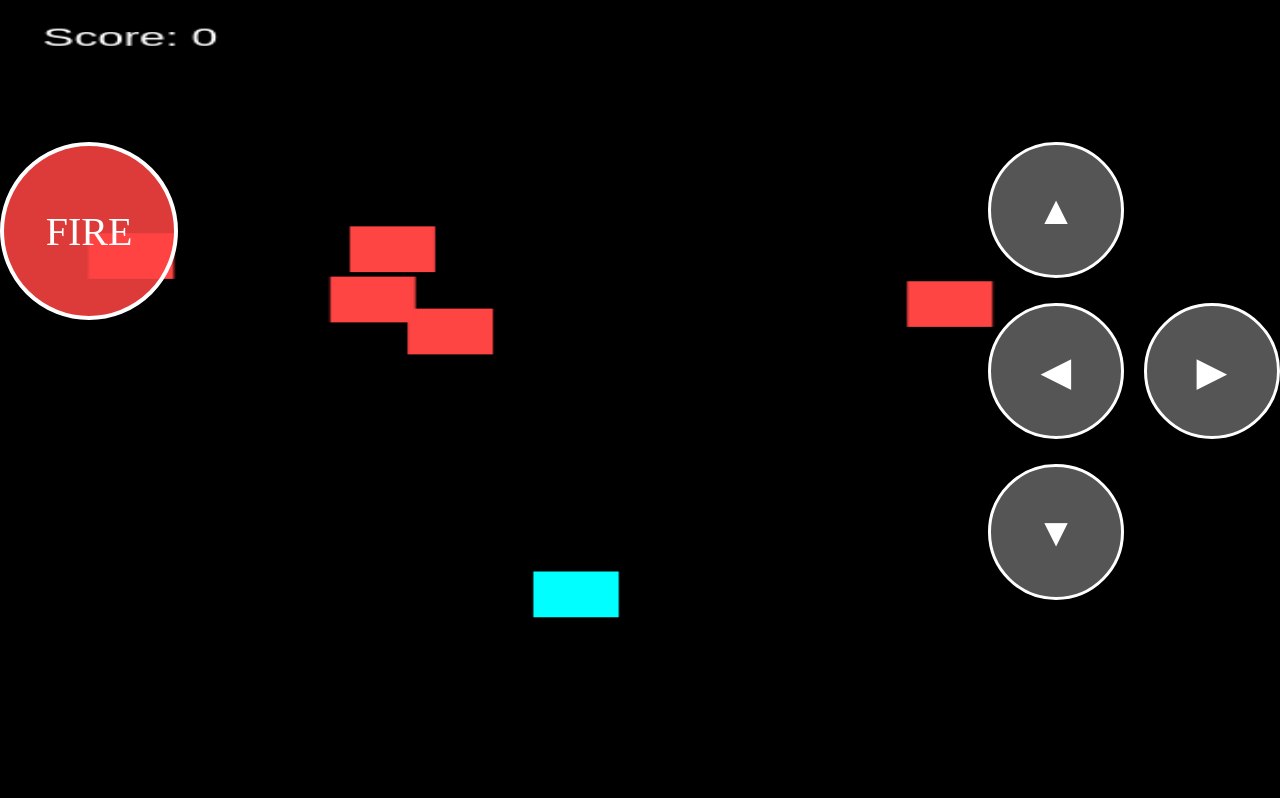
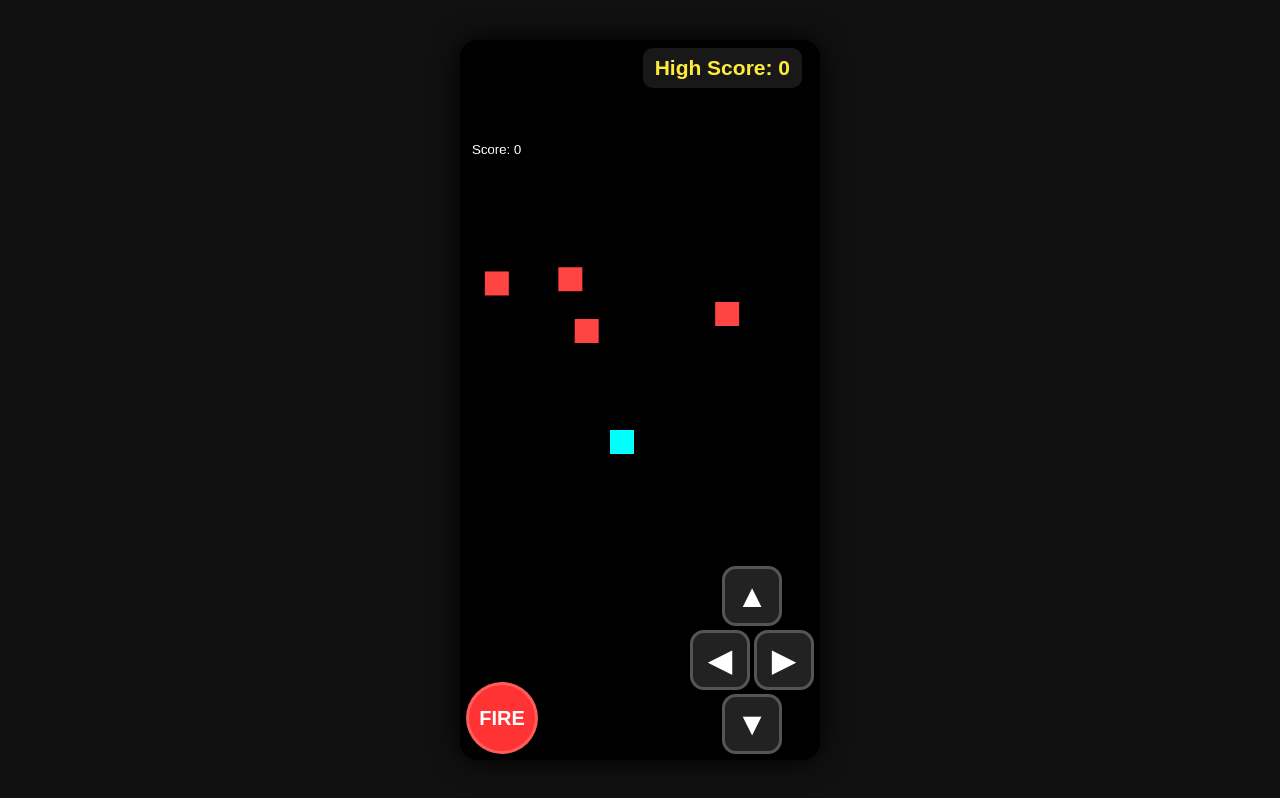
Before and after one commit to Mrajput2106/Portfolio, a plain HTML site: page index.html in a window 1280 px wide. Both pictures are taken after a click on the element "START". Drawn offline with Linux system fonts and the light colour scheme.

Commit message:
Update index.html

```diff
--- a/index.html
+++ b/index.html
@@ -2,178 +2,156 @@
 <html lang="en">
 <head>
 <meta charset="utf-8" />
-  <title>Monster Shooter Game - Improved Controls</title>
+<title>Monster Shooter — Mobile Friendly</title>
+<meta name="viewport" content="width=device-width,initial-scale=1,maximum-scale=1,user-scalable=no" />
 <style>
-    html, body {
-      height: 100%;
-      margin: 0;
-      background: #222;
-      overflow: hidden;
-      touch-action: none;
+  html,body{
+    height:100%; margin:0; background:#111; font-family:Arial; color:#fff;
+    display:flex; justify-content:center; align-items:center;
+    min-height:100vh;
   }
-
-    #gameContainer {
-      position: relative;
-      width: 100vw;
-      height: 100vh;
-      display: flex;
-      align-items: center;
-      justify-content: center;
+  #phone{
+    width:360px; max-width:98vw;
+    height:720px; max-height:98vh;
+    background:#000; border-radius:18px;
+    position:relative; overflow:hidden;
+    box-shadow:0 0 30px #000;
+    display:flex; flex-direction:column;
   }
-
-    canvas {
-      background: #000;
-      width: 100%;
-      height: 100%;
+  #gameArea{
+    flex:1;
+    display:flex; justify-content:center; align-items:center;
+    position:relative;
+    background:#000;
   }
-
-    /* SCREEN OVERLAYS */
-    .overlayScreen {
-      position: absolute;
-      top: 0; left: 0;
-      width: 100%; height: 100%;
-      background: #000a;
-      display: flex;
-      flex-direction: column;
-      align-items: center;
-      justify-content: center;
-      color: #fff;
-      font-family: Arial;
-      z-index: 20;
+  canvas{
+    background:#000;
+    width:100%; max-width:100%;
+    height:100%; max-height:100%;
+    display:block;
   }
-
-    .gameBtn {
-      padding: 40px 70px;
-      background: #0af;
-      color: #fff;
-      border-radius: 15px;
-      font-size: 28px;
-      border: 3px solid #fff;
-      margin-top: 20px;
-      user-select: none;
+  #controls{
+    height:120px; min-height:85px;
+    width:100%; background:transparent;
+    display:flex; justify-content:space-between; align-items:flex-end;
+    position:relative; padding:6px; box-sizing:border-box;
   }
-
-    /* FIXED CONTROLS */
-    #controls {
-      position: absolute;
-      bottom: 200px;
-      width: 100%;
-      display: flex;
-      justify-content: space-between;
-      padding: 0 40px;
-      z-index: 5;
-      pointer-events: auto;
+  #fireBtn{
+    width:66px; height:66px; background:#ff3333; border-radius:999px;
+    display:flex; align-items:center; justify-content:center;
+    font-size:20px; font-weight:bold; user-select:none;
+    border:3px solid rgba(255,255,255,0.2);
+    touch-action:none;
   }
-
-    .btnGroup {
-      display: flex;
-      flex-direction: column;
-      gap: 25px;
-      pointer-events: auto;
+  .moveBtn{
+    width:54px; height:54px;
+    background:#222; border-radius:14px; border:3px solid #555;
+    display:flex; align-items:center; justify-content:center;
+    font-size:32px; user-select:none;
+    touch-action:none;
   }
-
-    /* BIGGER MOVEMENT BUTTONS */
-    .ctrlBtn {
-      width: 130px;   /* INCREASED */
-      height: 130px;  /* INCREASED */
-      border-radius: 50%;
-      background: #ffffff55;
-      border: 3px solid #fff;
-      color: #fff;
-      font-size: 40px; /* INCREASED */
-      display: flex;
-      align-items: center;
-      justify-content: center;
-      user-select: none;
-      touch-action: none;
+  #move{
+    display:flex; flex-direction:column; align-items:center; gap:4px;
   }
-
-    /* BIGGER FIRE BUTTON */
-    #fireBtn {
-      width: 170px;   /* INCREASED */
-      height: 170px;  /* INCREASED */
-      font-size: 40px;
-      background: #ff4444dd;
-      border: 4px solid #fff;
-      border-radius: 50%;
+  #leftRight{
+    display:flex; gap:4px;
   }
-
-    /* SMALL SCREEN RESPONSIVE */
-    @media (max-width: 600px) {
-      .ctrlBtn {
-        width: 110px;
-        height: 110px;
-        font-size: 34px;
+  .overlay{
+    position:absolute; inset:0; background:#000a; z-index:20;
+    display:flex; flex-direction:column; justify-content:center;
+    align-items:center;
   }
-
-      #fireBtn {
-        width: 150px;
-        height: 150px;
-        font-size: 36px;
+  .btn{
+    padding:16px 28px; background:#007aff; border-radius:12px;
+    font-size:20px; cursor:pointer; margin-top:20px;
   }
-
-      #controls {
-        bottom: 160px;
-        padding: 0 25px;
-      }
+  #highScore{
+    position:absolute; top:8px; right:18px; z-index:25;
+    padding:8px 12px;
+    background:#222b; color:#ffeb3b;
+    font-weight:bold; font-size:21px; border-radius:10px;
+    pointer-events:none;
+    font-family:Arial,sans-serif;
   }
 </style>
 </head>
 <body>
-<div id="gameContainer">
+<div id="phone">
+  <div id="gameArea">
+    <div id="highScore">High Score: 0</div>
+    <canvas id="game" width="600" height="700"></canvas>
+  </div>
+  <div id="startScreen" class="overlay">
+    <h2>MONSTER SHOOTER</h2>
+    <div id="startBtn" class="btn">START</div>
+  </div>
+  <div id="retryScreen" class="overlay" style="display:none">
+    <h2>GAME OVER</h2>
+    <div id="retryBtn" class="btn">RETRY</div>
+  </div>
+  <div id="controls">
+    <div id="fireBtn">FIRE</div>
+    <div id="move">
+      <div id="up" class="moveBtn">▲</div>
+      <div id="leftRight">
+        <div id="left" class="moveBtn">◀</div>
+        <div id="right" class="moveBtn">▶</div>
+      </div>
+      <div id="down" class="moveBtn">▼</div>
+    </div>
+  </div>
+</div>
+<script>
+/* -------- Responsive Canvas Sizing -------- */
+const W = 600, H = 700;
+function fitCanvas() {
+  let phone = document.getElementById('phone');
+  let gameArea = document.getElementById('gameArea');
+  let canvas = document.getElementById('game');
+  let areaW = gameArea.clientWidth, areaH = gameArea.clientHeight;
+  let scale = Math.min(areaW / W, areaH / H);
+  canvas.style.width  = (W*scale) + 'px';
+  canvas.style.height = (H*scale) + 'px';
+}
+window.addEventListener('resize', fitCanvas);
+window.addEventListener('orientationchange', fitCanvas);
+setTimeout(fitCanvas,100);
 
-  <canvas id="game" width="600" height="700"></canvas>
 
-  <div id="startScreen" class="overlayScreen">
-    <h1>MONSTER SHOOTER</h1>
-    <div id="startBtn" class="gameBtn">START</div>
-  </div>
+/* --------- High Score LocalStorage --------- */
+const SCORE_KEY = 'monsterShooterHighScore';
+function getHighScore() {
+  return parseInt(localStorage.getItem(SCORE_KEY) || '0', 10);
+}
+function setHighScore(val) {
+  localStorage.setItem(SCORE_KEY, val+'');
+}
+function showHighScore(val) {
+  document.getElementById('highScore').textContent = 'High Score: ' + val;
+}
+showHighScore(getHighScore());
 
-  <div id="retryScreen" class="overlayScreen" style="display:none;">
-    <h1>GAME OVER</h1>
-    <div id="retryBtn" class="gameBtn">RETRY</div>
-  </div>
 
-  <!-- FIXED CONTROLS -->
-  <div id="controls">
+/* ---------------- GAME LOGIC ---------------- */
+let gameStarted = false;
+let lastFrame = performance.now();
+const CONTROL_HEIGHT = 120;
+const SAFE_BOTTOM = H - CONTROL_HEIGHT - 6;
 
-    <!-- FIRE BUTTON -->
-    <div class="btnGroup">
-      <div id="fireBtn" class="ctrlBtn">FIRE</div>
-    </div>
-
-    <!-- MOVEMENT BUTTONS -->
-    <div class="btnGroup">
-      <div id="up" class="ctrlBtn">▲</div>
-
-      <div style="display:flex; gap:20px;">
-        <div id="left" class="ctrlBtn">◀</div>
-        <div id="right" class="ctrlBtn">▶</div>
-      </div>
-
-      <div id="down" class="ctrlBtn">▼</div>
-    </div>
-
-  </div>
-
-</div>
-
-<script>
-let gameStarted = false;
-let globalReset;
-let globalGameOver;
-
-/* GAME LOGIC – UNCHANGED */
 (() => {
   const canvas = document.getElementById('game');
   const ctx = canvas.getContext('2d');
+  const HERO_SIZE = 40, HERO_X = 250, HERO_Y = 500;
+  const BASE_HERO_SPEED = 540; // increased base hero speed
+  const BULLET_SPEED = 700;
+  const BASE_MONSTER_SPEED = 140;
+  const MONSTER_BULLET_SPEED = 400;
 
-  const WIDTH = 600, HEIGHT = 700;
-  const HERO_SIZE = 40;
-  const HERO_START_X = 250, HERO_START_Y = 500;
-  const HERO_SPEED = 20;
-  const BULLET_W = 10, BULLET_H = 20;
-  const MONSTER_W = 40, MONSTER_H = 40;
+  let heroX, heroY, bullets, monsters, score, gameOver, monsterSpeed, spawnRate;
+  let monsterBullets = [];
+  let isMonstersFrozen = false;
+  let freezeStartTime = 0;
+  const FREEZE_DURATION = 5000; // 5 seconds freeze
 
   window.moveLeft=false;
   window.moveRight=false;
@@ -181,125 +159,203 @@ let globalGameOver;
   window.moveDown=false;
   window.mouseHeld=false;
 
-  let heroX, heroY, score, gameOver, bullets, monsters, monsterSpeed, spawnRate;
+  function reset(){
+    heroX=HERO_X; heroY=HERO_Y;
+    bullets=[];
+    monsters=[];
+    monsterBullets = [];
+    score=0; gameOver=false;
+    monsterSpeed=BASE_MONSTER_SPEED;
+    spawnRate=50;
+    lastFrame = performance.now();
+    isMonstersFrozen=false;
+    freezeStartTime=0;
+    heroY = Math.min(heroY, SAFE_BOTTOM - HERO_SIZE);
+  }
+  window.globalReset = reset;
 
-  function rectsIntersect(a, b){
-    return !(a.x+a.width<=b.x || b.x+b.width<=a.x || a.y+a.height<=b.y || b.y+b.height<=a.y);
+  function intersect(a,b){
+    return !(a.x+a.w<b.x || b.x+b.w<a.x || a.y+a.h<b.y || b.y+b.h<a.y);
   }
-
-  function resetGame(){
-    heroX=HERO_START_X; heroY=HERO_START_Y;
-    bullets=[]; monsters=[];
-    score=0;
-    gameOver=false;
-    monsterSpeed=2;
-    spawnRate=50;
-  }
-
-  globalReset = resetGame;
-
-  globalGameOver = () => {
+  window.globalGameOver = ()=>{
     gameOver=true;
     document.getElementById("retryScreen").style.display="flex";
   };
 
   function draw(){
-    ctx.fillStyle='#000';
-    ctx.fillRect(0,0,WIDTH,HEIGHT);
-
-    ctx.fillStyle='#0ff';
-    ctx.fillRect(heroX,heroY,HERO_SIZE,HERO_SIZE);
-
-    ctx.fillStyle='#ff0';
-    bullets.forEach(b=>ctx.fillRect(b.x,b.y,b.width,b.height));
-
-    ctx.fillStyle='#f44';
-    monsters.forEach(m=>ctx.fillRect(m.x,m.y,m.width,m.height));
-
-    ctx.fillStyle='#fff';
-    ctx.font='22px Arial';
-    ctx.fillText('Score: '+score,20,40);
+    ctx.fillStyle="#000"; ctx.fillRect(0,0,W,H);
+    ctx.fillStyle="#0ff"; ctx.fillRect(heroX,heroY,HERO_SIZE,HERO_SIZE);
+    ctx.fillStyle="#ff0";
+    bullets.forEach(b=>ctx.fillRect(b.x,b.y,b.w,b.h));
+    ctx.fillStyle="#f44";
+    monsters.forEach(m=>ctx.fillRect(m.x,m.y,m.w,m.h));
+    ctx.fillStyle="#f8a"; // monster bullets color (pinkish)
+    monsterBullets.forEach(b=>ctx.fillRect(b.x,b.y,b.w,b.h));
+    ctx.fillStyle="#fff"; ctx.font="22px Arial";
+    ctx.fillText("Score: "+score,20,40);
   }
 
-  function tick(){
-    if(!gameStarted || gameOver){
-      requestAnimationFrame(tick);
-      return;
+  let fireCooldown = 0;
+  let monsterFireCooldown = 0;
+
+  function tick(now){
+    let dt = Math.min((now - lastFrame) / 1000, 0.04);
+    lastFrame = now;
+    if(!gameStarted || gameOver) { requestAnimationFrame(tick); return; }
+
+    // Hero speed increases with score continuously
+    let heroSpeed = BASE_HERO_SPEED + score * 10; // +10 px/sec per score
+    if(moveLeft)  heroX -= heroSpeed * dt;
+    if(moveRight) heroX += heroSpeed * dt;
+    if(moveUp)    heroY -= heroSpeed * dt;
+    if(moveDown)  heroY += heroSpeed * dt;
+
+    heroX = Math.max(0, Math.min(W-HERO_SIZE, heroX));
+    heroY = Math.max(0, Math.min(SAFE_BOTTOM-HERO_SIZE, heroY));
+
+    // Bullet firing (hero)
+    fireCooldown -= dt;
+    if(mouseHeld && fireCooldown <= 0){
+      bullets.push({x:heroX+15,y:heroY,w:10,h:20});
+      fireCooldown = 0.11; // ~9/sec
     }
 
-    if(moveLeft) heroX-=HERO_SPEED;
-    if(moveRight) heroX+=HERO_SPEED;
-    if(moveUp) heroY-=HERO_SPEED;
-    if(moveDown) heroY+=HERO_SPEED;
-
-    heroX=Math.max(0,Math.min(WIDTH-HERO_SIZE,heroX));
-    heroY=Math.max(0,Math.min(HEIGHT-HERO_SIZE,heroY));
-
-    if(mouseHeld && Math.random()*4 < 1)
-      bullets.push({x:heroX+15,y:heroY,width:BULLET_W,height:BULLET_H});
-
-    if(Math.random()*spawnRate < 1)
-      monsters.push({x:Math.random()*(WIDTH-MONSTER_W),y:0,width:MONSTER_W,height:MONSTER_H});
-
-    if(score>15){monsterSpeed=4;spawnRate=40;}
-    if(score>40){monsterSpeed=6;spawnRate=30;}
-    if(score>70){monsterSpeed=8;spawnRate=20;}
-
-    for(let i=bullets.length-1;i>=0;i--){
-      bullets[i].y-=12;
-      if(bullets[i].y<0) bullets.splice(i,1);
+    // Increase monster speed and spawn frequency as score grows
+    if(!isMonstersFrozen) {
+      monsterSpeed = BASE_MONSTER_SPEED + score * 5; // +5 px/sec per score
+      spawnRate = Math.max(12, 50 - Math.floor(score/2)); // spawn rate decreases with score but min 12
     }
 
-    for(let i=monsters.length-1;i>=0;i--){
-      monsters[i].y+=monsterSpeed;
-      if(monsters[i].y>HEIGHT) globalGameOver();
+    if(Math.random()*spawnRate < dt*spawnRate && !isMonstersFrozen)
+      monsters.push({x:Math.random()*(W-40),y:0,w:40,h:40});
+
+    // Move bullets (hero)
+    bullets.forEach(b=> b.y -= BULLET_SPEED*dt );
+    bullets = bullets.filter(b=>b.y>0);
+
+    // Check monster freeze condition at score 40
+    if(score >= 40 && !isMonstersFrozen){
+      // Freeze monsters and start firing
+      isMonstersFrozen = true;
+      freezeStartTime = now;
     }
 
-    for(let bi=bullets.length-1;bi>=0;bi--){
-      for(let mi=monsters.length-1;mi>=0;mi--){
-        if(rectsIntersect(bullets[bi],monsters[mi])){
-          monsters.splice(mi,1);
-          bullets.splice(bi,1);
-          score++;
+    // Monster behavior when frozen
+    if(isMonstersFrozen){
+      // Freeze monsters: no vertical movement
+      // Monster firing bullets at hero every 0.7 seconds
+      monsterFireCooldown -= dt;
+      if(monsterFireCooldown <= 0){
+        monsterFireCooldown = 0.7;
+        monsters.forEach(m => {
+          // Fire bullet from monster center downward horizontally aiming at hero position (simple horizontal aiming)
+          // Create bullet starting at bottom center of monster
+          let bulletX = m.x + m.w/2 - 7; // bullet width ~14
+          let bulletY = m.y + m.h;
+          // Calculate horizontal speed component towards heroX, normalized horizontally only
+          let diffX = heroX + HERO_SIZE/2 - bulletX;
+          let speedX = 0;
+          if(diffX !== 0) {
+            speedX = (diffX > 0) ? 150 : -150; // horizontal speed component
+          }
+          monsterBullets.push({
+            x: bulletX,
+            y: bulletY,
+            w: 14,
+            h: 14,
+            vx: speedX,
+            vy: MONSTER_BULLET_SPEED
+          });
+        });
+      }
+      // Monster bullets movement
+      monsterBullets.forEach(b => {
+        b.x += b.vx * dt;
+        b.y += b.vy * dt;
+      });
+      // Remove monster bullets offscreen
+      monsterBullets = monsterBullets.filter(b => b.y < H && b.x > 0 && b.x < W);
+
+      // After freeze duration, revert to normal behavior
+      if(now - freezeStartTime > FREEZE_DURATION){
+        isMonstersFrozen = false;
+        monsterBullets = [];
+      }
+    } else {
+      // Normal monster movement (vertical)
+      for(let m=monsters.length-1;m>=0;m--){
+        monsters[m].y += monsterSpeed*dt;
+        if(monsters[m].y>H) window.globalGameOver();
+      }
+      // Monster bullets cleared when not firing during freeze
+      monsterBullets = [];
+    }
+
+    // Collision checks: hero bullets vs monsters
+    for(let bi=bullets.length-1; bi>=0; bi--){
+      let b = bullets[bi];
+      let hitIndex = -1;
+      for(let mi=0; mi<monsters.length; mi++){
+        if(intersect({x:b.x,y:b.y,w:b.w,h:b.h}, monsters[mi])){
+          hitIndex = mi;
           break;
         }
       }
+      if(hitIndex >= 0){
+        monsters.splice(hitIndex,1);
+        bullets.splice(bi,1);
+        score++;
+      }
+    }
+
+    // Collision checks: monster bullets vs hero
+    for(let bi=monsterBullets.length-1; bi>=0; bi--){
+      let b = monsterBullets[bi];
+      let heroRect = {x:heroX,y:heroY,w:HERO_SIZE,h:HERO_SIZE};
+      if(intersect(b, heroRect)){
+        window.globalGameOver();
+      }
+    }
+
+    // Update high score
+    if(score > getHighScore()){
+      setHighScore(score);
+      showHighScore(score);
     }
 
     draw();
     requestAnimationFrame(tick);
   }
 
+  reset();
   requestAnimationFrame(tick);
 })();
 
-/* MULTI BUTTON HOLD SUPPORT */
-function bindHold(id, downFn, upFn){
+
+/* FIXED INPUT (pointer events for multitouch) */
+function bind(id, down, up){
   const el=document.getElementById(id);
+  el.addEventListener("pointerdown", e=>{e.preventDefault(); down();});
+  el.addEventListener("pointerup",   e=>{e.preventDefault(); up();});
+  el.addEventListener("pointerleave",e=>{e.preventDefault(); up();});
+}
+bind("left", ()=>moveLeft=true,  ()=>moveLeft=false);
+bind("right",()=>moveRight=true, ()=>moveRight=false);
+bind("up",   ()=>moveUp=true,    ()=>moveUp=false);
+bind("down", ()=>moveDown=true,  ()=>moveDown=false);
+bind("fireBtn",()=>mouseHeld=true,()=>mouseHeld=false);
 
-  el.addEventListener('touchstart', e=>{ e.preventDefault(); downFn(); });
-  el.addEventListener('touchend', e=>{ e.preventDefault(); upFn(); });
 
-  el.addEventListener('mousedown', ()=>downFn());
-  el.addEventListener('mouseup', ()=>upFn());
-}
-
-bindHold('left',  ()=>moveLeft=true,  ()=>moveLeft=false);
-bindHold('right', ()=>moveRight=true, ()=>moveRight=false);
-bindHold('up',    ()=>moveUp=true,    ()=>moveUp=false);
-bindHold('down',  ()=>moveDown=true,  ()=>moveDown=false);
-bindHold('fireBtn', ()=>mouseHeld=true, ()=>mouseHeld=false);
-
-document.getElementById("startBtn").onclick = () => {
+/* start / retry */
+document.getElementById("startBtn").onclick = ()=>{
   document.getElementById("startScreen").style.display="none";
-  gameStarted=true;
-  globalReset();
+  gameStarted=true; globalReset();
+  fitCanvas();
 };
-
-document.getElementById("retryBtn").onclick = () => {
+document.getElementById("retryBtn").onclick = ()=>{
   document.getElementById("retryScreen").style.display="none";
-  gameStarted=true;
-  globalReset();
+  gameStarted=true; globalReset();
+  fitCanvas();
 };
 </script>
 </body>
```
Lines whose indentation alone changed are shown as unchanged.
